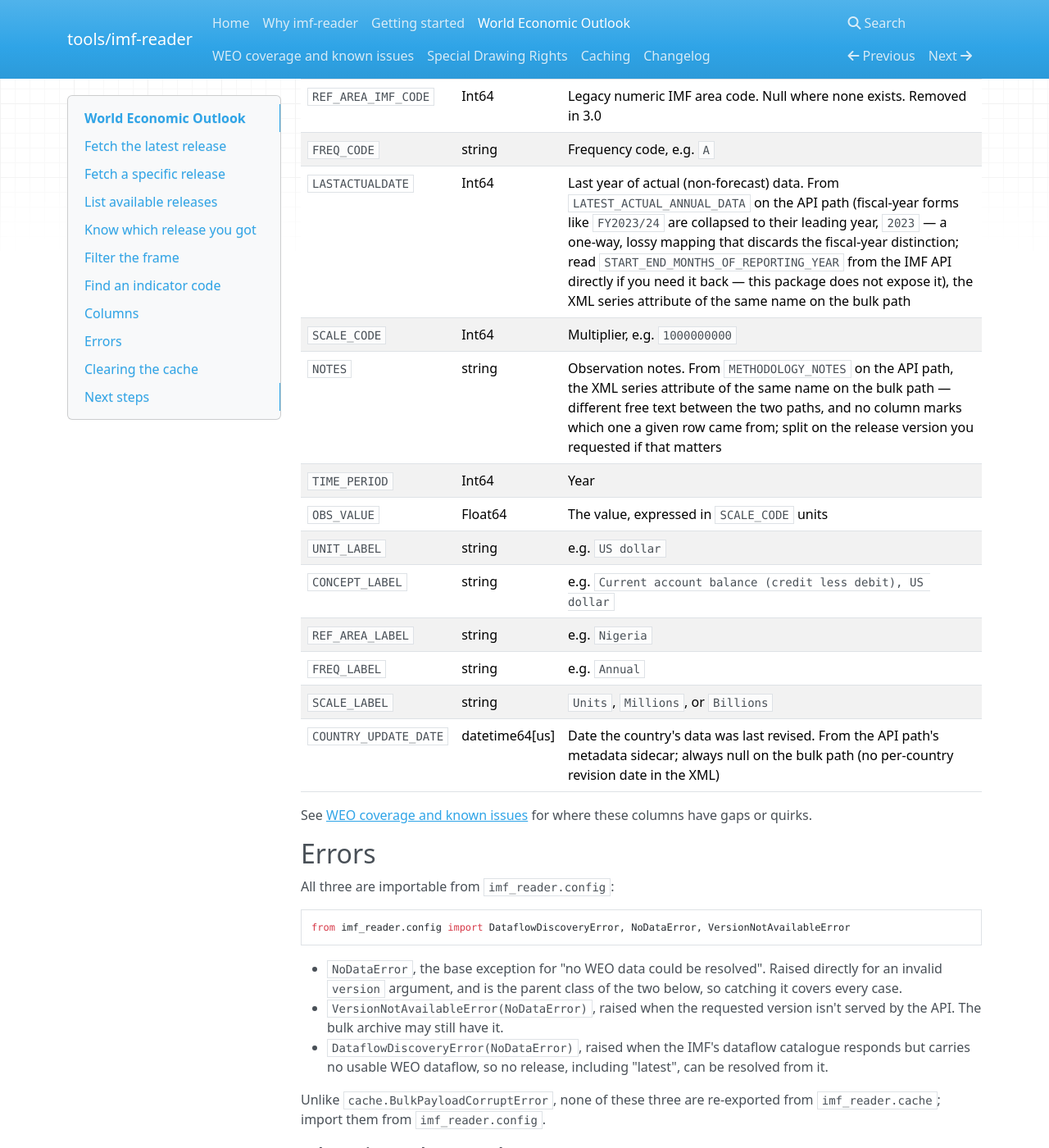
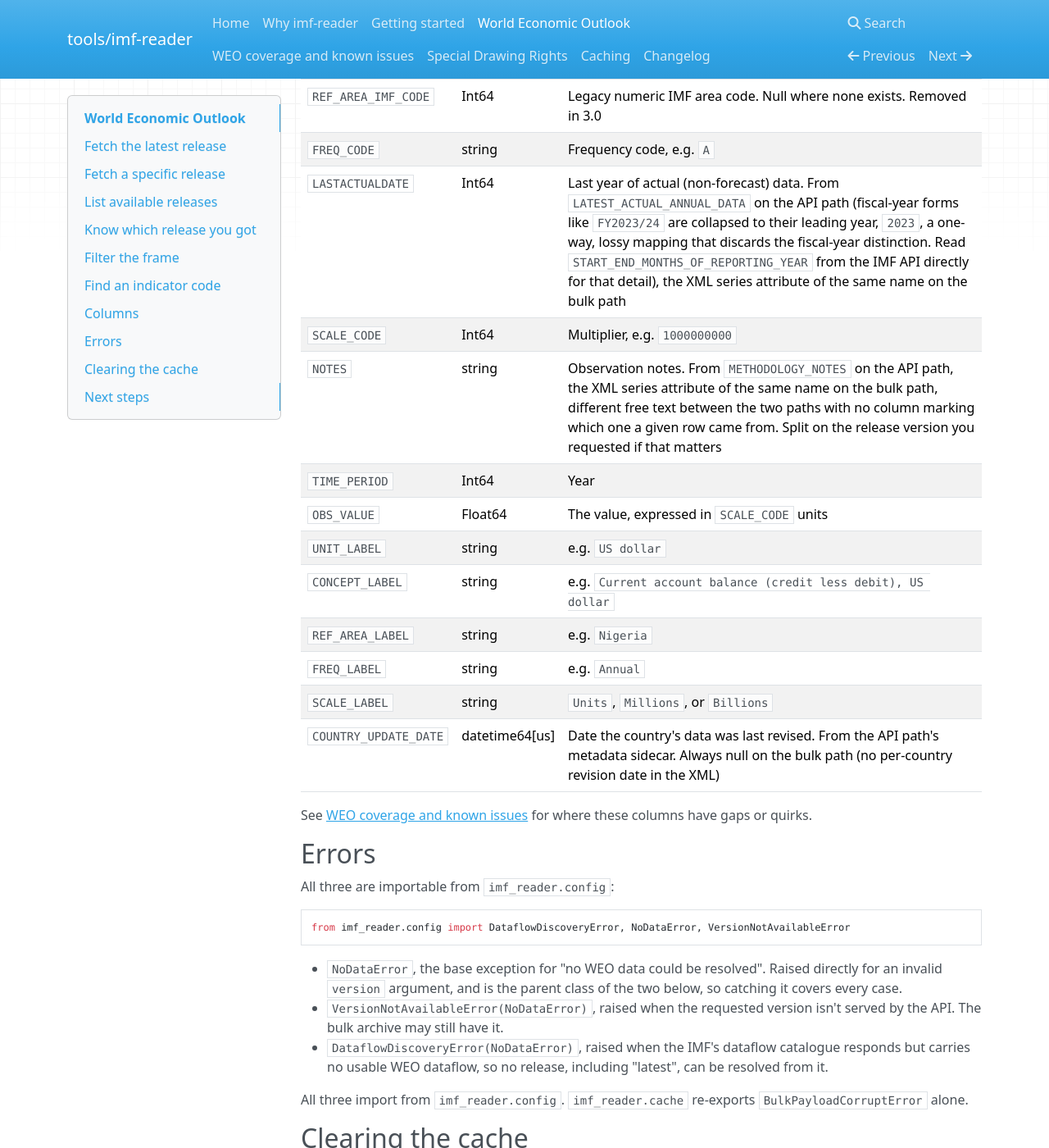
Before and after one commit to ONEcampaign/imf-reader, an MkDocs documentation site: the page built from docs/docs/weo.md, in a window 1280 px wide and 1400 px high, scrolled down 2936 px. Shown: the whole window at 82% size. Built offline with MkDocs 1.6.1, drawn with Linux system fonts in a browser that asks for light colours; nearby versions of some CDN libraries; some of the changed text lies outside the part shown.

Commit message:
docs: tighten the prose shipped with 2.1.0
Removes contrast tails, negation-first phrasing and decision narration
from the changelog and docs pages, and strips restate-the-code comments
from the reader tests.

Punctuation stays off semicolons and mid-sentence colons rather than
trading em dashes for them.

Co-authored-by: Claude <noreply@anthropic.com>

```diff
--- a/docs/docs/weo.md
+++ b/docs/docs/weo.md
@@ -81,7 +81,7 @@ weo.fetch_data.last_version_fetched
     never rolls back to a different release. If the API can't serve it, `fetch_data` falls back
     to the bulk archive for that same version first (logging a warning), and only raises if the
     archive can't serve it either. The version you asked for and the version you got can differ
-    only for `version=None`; check `last_version_fetched` when the exact release matters.
+    only for `version=None`. Check `last_version_fetched` when the exact release matters.
 
 ## Filter the frame
 
@@ -139,24 +139,24 @@ The April 2026 release covers 145 concepts across 210 areas, with `TIME_PERIOD`
 
 The 16 columns below are identical in name, order, and meaning on both source paths (the API and the bulk archive).
 
-| Column                | dtype          | What it holds                                                                                                                                                                                                                                                                                                                                                                                                                          |
-| --------------------- | -------------- | -------------------------------------------------------------------------------------------------------------------------------------------------------------------------------------------------------------------------------------------------------------------------------------------------------------------------------------------------------------------------------------------------------------------------------------- |
-| `UNIT_CODE`           | string         | Unit code, e.g. `USD`                                                                                                                                                                                                                                                                                                                                                                                                                  |
-| `CONCEPT_CODE`        | string         | Indicator code, e.g. `NGDP_RPCH`                                                                                                                                                                                                                                                                                                                                                                                                       |
-| `REF_AREA_CODE`       | string         | ISO3 (`NGA`) or `G`-prefixed aggregate (`G001`)                                                                                                                                                                                                                                                                                                                                                                                        |
-| `REF_AREA_IMF_CODE`   | Int64          | Legacy numeric IMF area code. Null where none exists. Removed in 3.0                                                                                                                                                                                                                                                                                                                                                                   |
-| `FREQ_CODE`           | string         | Frequency code, e.g. `A`                                                                                                                                                                                                                                                                                                                                                                                                               |
-| `LASTACTUALDATE`      | Int64          | Last year of actual (non-forecast) data. From `LATEST_ACTUAL_ANNUAL_DATA` on the API path (fiscal-year forms like `FY2023/24` are collapsed to their leading year, `2023` — a one-way, lossy mapping that discards the fiscal-year distinction; read `START_END_MONTHS_OF_REPORTING_YEAR` from the IMF API directly if you need it back — this package does not expose it), the XML series attribute of the same name on the bulk path |
-| `SCALE_CODE`          | Int64          | Multiplier, e.g. `1000000000`                                                                                                                                                                                                                                                                                                                                                                                                          |
-| `NOTES`               | string         | Observation notes. From `METHODOLOGY_NOTES` on the API path, the XML series attribute of the same name on the bulk path — different free text between the two paths, and no column marks which one a given row came from; split on the release version you requested if that matters                                                                                                                                                   |
-| `TIME_PERIOD`         | Int64          | Year                                                                                                                                                                                                                                                                                                                                                                                                                                   |
-| `OBS_VALUE`           | Float64        | The value, expressed in `SCALE_CODE` units                                                                                                                                                                                                                                                                                                                                                                                             |
-| `UNIT_LABEL`          | string         | e.g. `US dollar`                                                                                                                                                                                                                                                                                                                                                                                                                       |
-| `CONCEPT_LABEL`       | string         | e.g. `Current account balance (credit less debit), US dollar`                                                                                                                                                                                                                                                                                                                                                                          |
-| `REF_AREA_LABEL`      | string         | e.g. `Nigeria`                                                                                                                                                                                                                                                                                                                                                                                                                         |
-| `FREQ_LABEL`          | string         | e.g. `Annual`                                                                                                                                                                                                                                                                                                                                                                                                                          |
-| `SCALE_LABEL`         | string         | `Units`, `Millions`, or `Billions`                                                                                                                                                                                                                                                                                                                                                                                                     |
-| `COUNTRY_UPDATE_DATE` | datetime64[us] | Date the country's data was last revised. From the API path's metadata sidecar; always null on the bulk path (no per-country revision date in the XML)                                                                                                                                                                                                                                                                                 |
+| Column                | dtype          | What it holds                                                                                                                                                                                                                                                                                                                                                                                   |
+| --------------------- | -------------- | ----------------------------------------------------------------------------------------------------------------------------------------------------------------------------------------------------------------------------------------------------------------------------------------------------------------------------------------------------------------------------------------------- |
+| `UNIT_CODE`           | string         | Unit code, e.g. `USD`                                                                                                                                                                                                                                                                                                                                                                           |
+| `CONCEPT_CODE`        | string         | Indicator code, e.g. `NGDP_RPCH`                                                                                                                                                                                                                                                                                                                                                                |
+| `REF_AREA_CODE`       | string         | ISO3 (`NGA`) or `G`-prefixed aggregate (`G001`)                                                                                                                                                                                                                                                                                                                                                 |
+| `REF_AREA_IMF_CODE`   | Int64          | Legacy numeric IMF area code. Null where none exists. Removed in 3.0                                                                                                                                                                                                                                                                                                                            |
+| `FREQ_CODE`           | string         | Frequency code, e.g. `A`                                                                                                                                                                                                                                                                                                                                                                        |
+| `LASTACTUALDATE`      | Int64          | Last year of actual (non-forecast) data. From `LATEST_ACTUAL_ANNUAL_DATA` on the API path (fiscal-year forms like `FY2023/24` are collapsed to their leading year, `2023`, a one-way, lossy mapping that discards the fiscal-year distinction. Read `START_END_MONTHS_OF_REPORTING_YEAR` from the IMF API directly for that detail), the XML series attribute of the same name on the bulk path |
+| `SCALE_CODE`          | Int64          | Multiplier, e.g. `1000000000`                                                                                                                                                                                                                                                                                                                                                                   |
+| `NOTES`               | string         | Observation notes. From `METHODOLOGY_NOTES` on the API path, the XML series attribute of the same name on the bulk path, different free text between the two paths with no column marking which one a given row came from. Split on the release version you requested if that matters                                                                                                           |
+| `TIME_PERIOD`         | Int64          | Year                                                                                                                                                                                                                                                                                                                                                                                            |
+| `OBS_VALUE`           | Float64        | The value, expressed in `SCALE_CODE` units                                                                                                                                                                                                                                                                                                                                                      |
+| `UNIT_LABEL`          | string         | e.g. `US dollar`                                                                                                                                                                                                                                                                                                                                                                                |
+| `CONCEPT_LABEL`       | string         | e.g. `Current account balance (credit less debit), US dollar`                                                                                                                                                                                                                                                                                                                                   |
+| `REF_AREA_LABEL`      | string         | e.g. `Nigeria`                                                                                                                                                                                                                                                                                                                                                                                  |
+| `FREQ_LABEL`          | string         | e.g. `Annual`                                                                                                                                                                                                                                                                                                                                                                                   |
+| `SCALE_LABEL`         | string         | `Units`, `Millions`, or `Billions`                                                                                                                                                                                                                                                                                                                                                              |
+| `COUNTRY_UPDATE_DATE` | datetime64[us] | Date the country's data was last revised. From the API path's metadata sidecar. Always null on the bulk path (no per-country revision date in the XML)                                                                                                                                                                                                                                          |
 
 See [WEO coverage and known issues](weo-coverage.md) for where these columns have gaps or quirks.
 
@@ -176,8 +176,8 @@ from imf_reader.config import DataflowDiscoveryError, NoDataError, VersionNotAva
 - `DataflowDiscoveryError(NoDataError)`, raised when the IMF's dataflow catalogue responds but
   carries no usable WEO dataflow, so no release, including "latest", can be resolved from it.
 
-Unlike `cache.BulkPayloadCorruptError`, none of these three are re-exported from `imf_reader.cache`;
-import them from `imf_reader.config`.
+All three import from `imf_reader.config`. `imf_reader.cache` re-exports `BulkPayloadCorruptError`
+alone.
 
 ## Clearing the cache
 
```
Also changed, not shown: docs/docs/caching.md (+5 -5 lines), docs/docs/why-imf-reader.md (+6 -6 lines), CHANGELOG.md, 3 other files.
